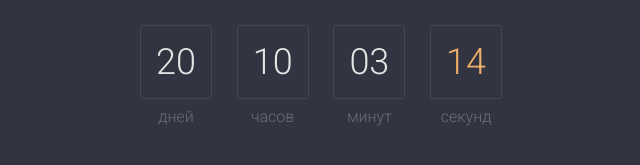
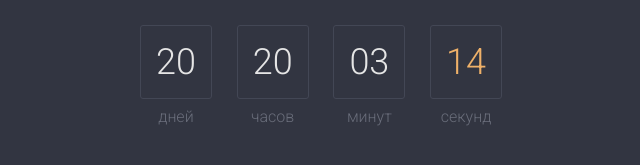
Before and after one commit to yakiimowlad/rofltimer, a plain HTML site: page index.html in a window 1280 px wide. Shown: the part 257-422 px from the top of the page, 319-959 px from the left. Drawn offline with Linux system fonts and the light colour scheme.

Commit message:
timer work correctly

```diff
--- a/index.html
+++ b/index.html
@@ -67,7 +67,10 @@
       }
 
       // var deadline = new Date(Date.parse(new Date()) + 21 * 24 * 60 * 60 * 1000 + 17 * 18); // for endless timer
-      var deadline = '2019-05-13';
+      // var deadline = '2019-05-13';
+
+      var deadline = new Date(2019, 4, 13, 10, 0, 0, 0);
+      // alert( deadline );
 
       initializeClock('clockdiv', deadline);
    </script>
```
